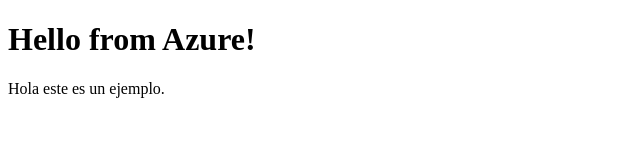
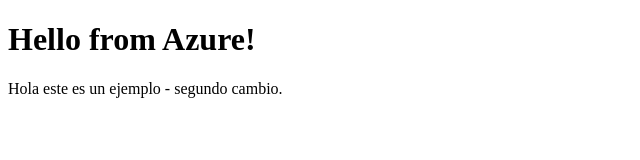
Before and after one commit to chester12380/example_staticwebsite_appservice, a plain HTML site: page index.html in a window 1280 px wide. Shown: the whole page, without its empty margins (0-640 px from the left). Drawn offline with Linux system fonts and the light colour scheme.

Commit message:
Update index.html

```diff
--- a/index.html
+++ b/index.html
@@ -8,7 +8,7 @@
 
 <body>
     <h1>Hello from Azure!</h1>
-    <p>Hola este es un ejemplo.</p>
+    <p>Hola este es un ejemplo - segundo cambio.</p>
 </body>
 
 </html>
```
